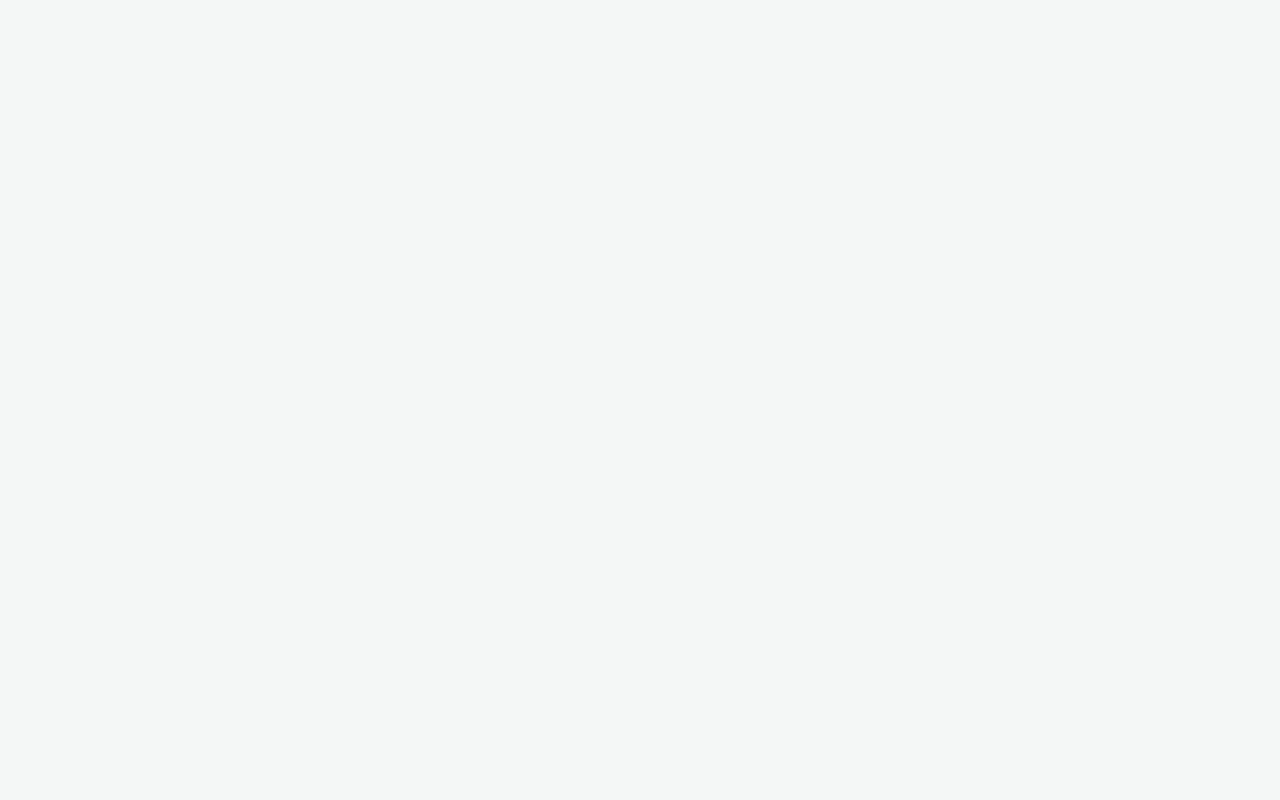
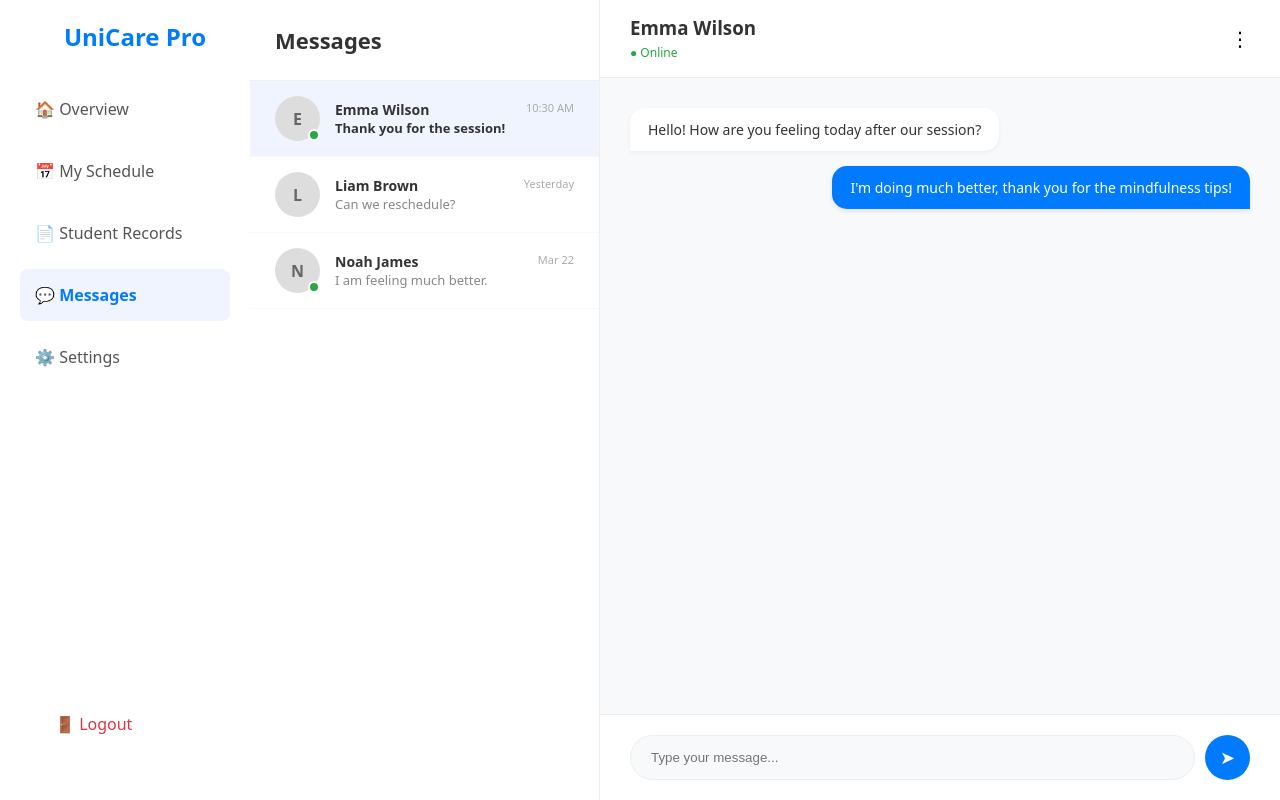
Before and after one commit to it23375314/unicare-counseling-platform, a React app in the folder frontend/: page /messages in a window 1280 px wide. Before the commit this address had no page. Built offline with nearby package versions, Linux system fonts and the light colour scheme; the HTML template or start-up script is replaced by a standard one.

Commit message:
feat: add dual-pane messaging system for UniCare Pro

```diff
--- a/frontend/src/App.jsx
+++ b/frontend/src/App.jsx
@@ -14,6 +14,7 @@ import PlatformLogs from './pages/PlatformLogs';
 import SystemAnalytics from './pages/SystemAnalytics';
 import SystemConfig from './pages/SystemConfig';
 import StudentRecords from './pages/StudentRecords';
+import Messages from './pages/Messages';
 
 function App() {
 
@@ -61,6 +62,7 @@ function App() {
         <Route path="/admin-analytics" element={<SystemAnalytics />} />
         <Route path="/system-config" element={<SystemConfig />} />
         <Route path="/student-records" element={<StudentRecords />} />
+        <Route path="/messages" element={<Messages />} />
 
       </Routes>
     </Router>
--- a/frontend/src/pages/CounsellorDashboard.jsx
+++ b/frontend/src/pages/CounsellorDashboard.jsx
@@ -56,7 +56,7 @@ const CounsellorDashboard = () => {
           <li style={{ backgroundColor: '#f0f4ff', color: '#007bff' }}>🏠 Overview</li>
           <li>📅 My Schedule</li>
           <li onClick={() => navigate('/student-records')}>📋 Student Records</li>
-          <li>💬 Messages</li>
+          <li onClick={() => navigate('/messages')}>💬 Messages</li>
           <li onClick={() => navigate('/settings')}>⚙️ Settings</li>
         </ul>
         <ul style={{ flex: 0 }}>
--- /dev/null
+++ b/frontend/src/pages/Messages.jsx
@@ -0,0 +1,129 @@
+import React, { useState } from 'react';
+import { useNavigate } from 'react-router-dom';
+import '../styles/Dashboard.css';
+
+const Messages = () => {
+  const navigate = useNavigate();
+
+  // Mock data for chat list
+  const [chats] = useState([
+    { id: 1, name: 'Emma Wilson', lastMsg: 'Thank you for the session!', time: '10:30 AM', unread: true, online: true },
+    { id: 2, name: 'Liam Brown', lastMsg: 'Can we reschedule?', time: 'Yesterday', unread: false, online: false },
+    { id: 3, name: 'Noah James', lastMsg: 'I am feeling much better.', time: 'Mar 22', unread: false, online: true },
+  ]);
+
+  const [activeChat, setActiveChat] = useState(chats[0]);
+  const [messageText, setMessageText] = useState('');
+
+  const handleLogout = () => {
+    localStorage.removeItem('isLoggedIn');
+    localStorage.removeItem('userRole');
+    navigate('/');
+  };
+
+  return (
+    <div className="dashboard-container">
+      {/* Sidebar - Matching UniCare Pro */}
+      <div className="sidebar">
+        <h2 style={{ color: '#007bff', marginBottom: '30px', paddingLeft: '20px' }}>UniCare Pro</h2>
+        <ul>
+          <li onClick={() => navigate('/counsellor-dashboard')}>🏠 Overview</li>
+          <li onClick={() => navigate('/my-schedule')}>📅 My Schedule</li>
+          <li onClick={() => navigate('/student-records')}>📄 Student Records</li>
+          <li style={{ backgroundColor: '#f0f4ff', color: '#007bff', fontWeight: 'bold' }}>💬 Messages</li>
+          <li onClick={() => navigate('/settings')}>⚙️ Settings</li>
+        </ul>
+        <div style={{ marginTop: 'auto', paddingLeft: '20px', paddingBottom: '20px' }}>
+          <li onClick={handleLogout} style={{ color: '#dc3545', listStyle: 'none', cursor: 'pointer' }}>🚪 Logout</li>
+        </div>
+      </div>
+
+      {/* Main Content Area */}
+      <div className="main-content" style={{ display: 'flex', gap: '0', padding: '0', height: '100vh' }}>
+
+        {/* Chat List Column */}
+        <div style={{ width: '350px', background: 'white', borderRight: '1px solid #eee', display: 'flex', flexDirection: 'column' }}>
+          <div style={{ padding: '25px', borderBottom: '1px solid #eee' }}>
+            <h2 style={{ margin: 0, fontSize: '22px' }}>Messages</h2>
+          </div>
+          <div style={{ overflowY: 'auto' }}>
+            {chats.map(chat => (
+              <div
+                key={chat.id}
+                onClick={() => setActiveChat(chat)}
+                style={{
+                  padding: '15px 25px',
+                  cursor: 'pointer',
+                  borderBottom: '1px solid #f9f9f9',
+                  background: activeChat.id === chat.id ? '#f0f4ff' : 'transparent',
+                  display: 'flex',
+                  alignItems: 'center',
+                  gap: '15px'
+                }}
+              >
+                <div style={{ position: 'relative' }}>
+                  <div style={{ width: '45px', height: '45px', borderRadius: '50%', background: '#ddd', display: 'flex', alignItems: 'center', justifyContent: 'center', fontWeight: 'bold', color: '#666' }}>
+                    {chat.name.charAt(0)}
+                  </div>
+                  {chat.online && <div style={{ position: 'absolute', bottom: 0, right: 0, width: '12px', height: '12px', background: '#28a745', border: '2px solid white', borderRadius: '50%' }}></div>}
+                </div>
+                <div style={{ flex: 1 }}>
+                  <div style={{ display: 'flex', justifyContent: 'space-between' }}>
+                    <strong style={{ fontSize: '14px' }}>{chat.name}</strong>
+                    <span style={{ fontSize: '11px', color: '#aaa' }}>{chat.time}</span>
+                  </div>
+                  <p style={{ margin: 0, fontSize: '13px', color: chat.unread ? '#333' : '#888', fontWeight: chat.unread ? 'bold' : 'normal', whiteSpace: 'nowrap', overflow: 'hidden', textOverflow: 'ellipsis', width: '180px' }}>
+                    {chat.lastMsg}
+                  </p>
+                </div>
+              </div>
+            ))}
+          </div>
+        </div>
+
+        {/* Conversation Column */}
+        <div style={{ flex: 1, display: 'flex', flexDirection: 'column', background: '#f8f9fa' }}>
+          {/* Chat Header */}
+          <div style={{ padding: '15px 30px', background: 'white', borderBottom: '1px solid #eee', display: 'flex', justifyContent: 'space-between', alignItems: 'center' }}>
+            <div>
+              <h3 style={{ margin: 0 }}>{activeChat.name}</h3>
+              <span style={{ fontSize: '12px', color: activeChat.online ? '#28a745' : '#888' }}>
+                {activeChat.online ? '● Online' : 'Offline'}
+              </span>
+            </div>
+            <button style={{ background: 'none', border: 'none', fontSize: '20px', cursor: 'pointer' }}>⋮</button>
+          </div>
+
+          {/* Messages Area */}
+          <div style={{ flex: 1, padding: '30px', overflowY: 'auto', display: 'flex', flexDirection: 'column', gap: '15px' }}>
+            <div style={{ alignSelf: 'flex-start', background: 'white', padding: '12px 18px', borderRadius: '15px 15px 15px 0', boxShadow: '0 2px 5px rgba(0,0,0,0.05)', maxWidth: '70%', fontSize: '14px' }}>
+              Hello! How are you feeling today after our session?
+            </div>
+            <div style={{ alignSelf: 'flex-end', background: '#007bff', color: 'white', padding: '12px 18px', borderRadius: '15px 15px 0 15px', boxShadow: '0 2px 5px rgba(0,0,0,0.1)', maxWidth: '70%', fontSize: '14px' }}>
+              I'm doing much better, thank you for the mindfulness tips!
+            </div>
+          </div>
+
+          {/* Input Area */}
+          <div style={{ padding: '20px 30px', background: 'white', borderTop: '1px solid #eee' }}>
+            <div style={{ display: 'flex', gap: '10px' }}>
+              <input
+                type="text"
+                placeholder="Type your message..."
+                value={messageText}
+                onChange={(e) => setMessageText(e.target.value)}
+                style={{ flex: 1, padding: '12px 20px', borderRadius: '25px', border: '1px solid #eee', background: '#f8f9fa' }}
+              />
+              <button style={{ background: '#007bff', color: 'white', border: 'none', width: '45px', height: '45px', borderRadius: '50%', cursor: 'pointer', fontSize: '18px' }}>
+                ➤
+              </button>
+            </div>
+          </div>
+        </div>
+
+      </div>
+    </div>
+  );
+};
+
+export default Messages;
```
